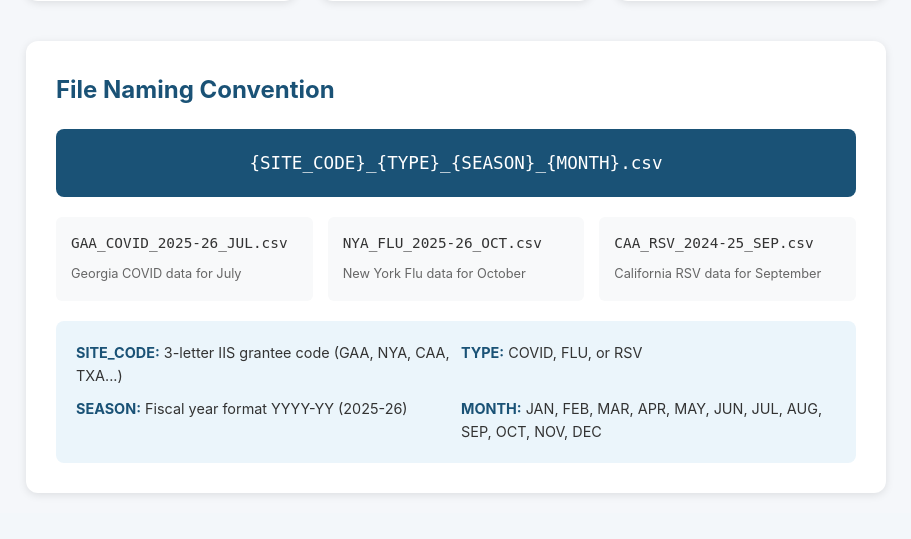
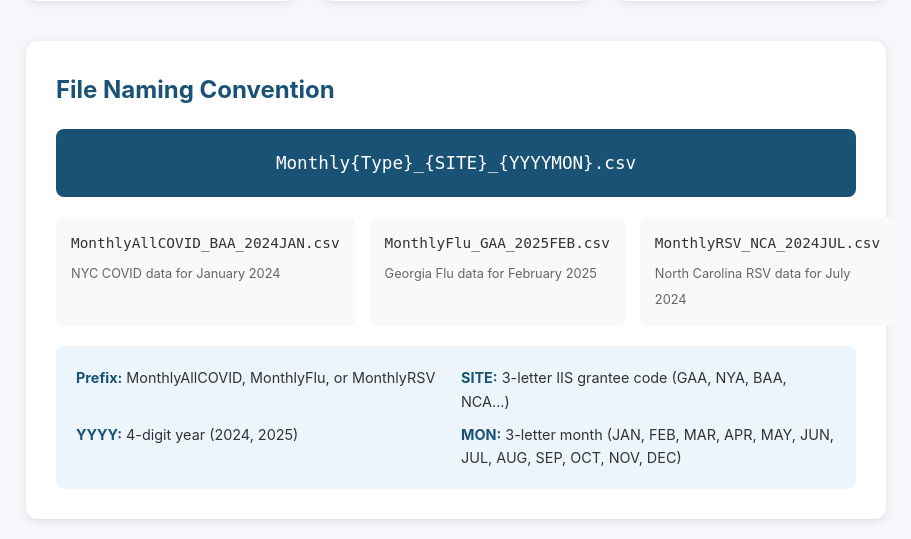
Before and after one commit to baysideshrimping/prism-validator, a Flask app: page /templates in a window 1280 px wide. Shown: the part 656-1195 px from the top of the page, without its empty margins (184-1095 px from the left). Before the commit the page ends 1151 px from the top, so only its background shows below. Run offline with Flask 2, Linux system fonts and the light colour scheme.

Commit message:
Fix filename format to match CDC PRISM spec
Format: Monthly{Type}_{SITE}_{YYYYMON}.csv
- MonthlyAllCOVID_BAA_2024JAN.csv
- MonthlyFlu_GAA_2025FEB.csv
- MonthlyRSV_NCA_2024JUL.csv

Co-Authored-By: Claude Opus 4.5 <noreply@anthropic.com>

```diff
--- a/app.py
+++ b/app.py
@@ -208,51 +208,69 @@ def get_expected_columns(report_type):
 
 def validate_filename(filename, result, df):
     """
-    Validate filename follows expected format:
-    {SITE_CODE}_{TYPE}_{SEASON}_{MONTH}.csv
-    Example: GAA_COVID_2025-26_JUL.csv, NYA_FLU_2025-26_AUG.csv, CAA_RSV_2024-25_SEP.csv
+    Validate filename follows expected CDC PRISM format:
+    MonthlyAllCOVID_{SITE}_{YYYYMON}.csv
+    MonthlyFlu_{SITE}_{YYYYMON}.csv
+    MonthlyRSV_{SITE}_{YYYYMON}.csv
+
+    Examples:
+    - MonthlyAllCOVID_BAA_2024JAN.csv
+    - MonthlyFlu_GAA_2025FEB.csv
+    - MonthlyRSV_NCA_2024JUL.csv
     """
     # Remove .csv extension
     name = filename.replace('.csv', '').replace('.CSV', '')
 
-    # Expected pattern: SITECODE_TYPE_SEASON_MONTH (3-letter site code, 3-letter month)
-    pattern = r'^([A-Z]{3})_(COVID|FLU|RSV)_(\d{4}-\d{2})_([A-Z]{3})$'
-    match = re.match(pattern, name, re.IGNORECASE)
+    # Expected patterns for each type
+    covid_pattern = r'^MonthlyAllCOVID_([A-Z]{3})_(\d{4})([A-Z]{3})$'
+    flu_pattern = r'^MonthlyFlu_([A-Z]{3})_(\d{4})([A-Z]{3})$'
+    rsv_pattern = r'^MonthlyRSV_([A-Z]{3})_(\d{4})([A-Z]{3})$'
+
+    match = None
+    detected_type = None
+
+    if re.match(covid_pattern, name, re.IGNORECASE):
+        match = re.match(covid_pattern, name, re.IGNORECASE)
+        detected_type = 'COVID'
+    elif re.match(flu_pattern, name, re.IGNORECASE):
+        match = re.match(flu_pattern, name, re.IGNORECASE)
+        detected_type = 'FLU'
+    elif re.match(rsv_pattern, name, re.IGNORECASE):
+        match = re.match(rsv_pattern, name, re.IGNORECASE)
+        detected_type = 'RSV'
 
     if not match:
         result.add_error(0, 'filename',
-            f'Invalid filename format. Expected: SITECODE_TYPE_SEASON_MONTH.csv (e.g., GAA_COVID_2025-26_JUL.csv)')
+            f'Invalid filename format. Expected: MonthlyAllCOVID_SITE_YYYYMON.csv, MonthlyFlu_SITE_YYYYMON.csv, or MonthlyRSV_SITE_YYYYMON.csv (e.g., MonthlyAllCOVID_BAA_2024JAN.csv)')
         return
 
-    site_code, file_type, season, month = match.groups()
+    site_code, year, month = match.groups()
     site_code = site_code.upper()
-    file_type = file_type.upper()
     month = month.upper()
 
     # Validate site code
     if site_code not in VALID_SITE_CODES:
         result.add_error(0, 'filename',
-            f'Invalid site code in filename: {site_code}. Expected 3-letter IIS grantee code (e.g., GAA, NYA, CAA)')
+            f'Invalid site code in filename: {site_code}. Expected 3-letter IIS grantee code (e.g., GAA, NYA, BAA)')
 
-    # Validate type matches detected type
-    if result.report_type and file_type != result.report_type:
+    # Validate type matches detected template type
+    if result.report_type and detected_type != result.report_type:
         result.add_error(0, 'filename',
-            f'Filename type ({file_type}) does not match detected template type ({result.report_type})')
+            f'Filename type ({detected_type}) does not match detected template type ({result.report_type})')
 
-    # Validate season format
-    if not validate_season_format(season):
-        result.add_error(0, 'filename', f'Invalid season format in filename: {season}')
+    # Validate year is reasonable
+    try:
+        year_int = int(year)
+        if year_int < 2020 or year_int > 2030:
+            result.add_error(0, 'filename', f'Year in filename ({year}) seems invalid')
+    except:
+        result.add_error(0, 'filename', f'Invalid year in filename: {year}')
 
     # Validate month (3-letter format)
     if month not in FILENAME_MONTHS:
         result.add_error(0, 'filename',
             f'Invalid month in filename: {month}. Expected one of: {", ".join(FILENAME_MONTHS)}')
         return
-
-    # Check if season in filename matches data
-    if result.season and season != result.season:
-        result.add_error(0, 'filename',
-            f'Season in filename ({season}) does not match data season ({result.season})')
 
     # Check if file contains data for the month specified in filename
     if 'Month' in df.columns:
--- a/templates/templates_download.html
+++ b/templates/templates_download.html
@@ -286,30 +286,30 @@
         <div class="naming-section">
             <h2>File Naming Convention</h2>
             <div class="naming-format">
-                {SITE_CODE}_{TYPE}_{SEASON}_{MONTH}.csv
+                Monthly{Type}_{SITE}_{YYYYMON}.csv
             </div>
 
             <div class="naming-examples">
                 <div class="example">
-                    <code>GAA_COVID_2025-26_JUL.csv</code>
-                    <span>Georgia COVID data for July</span>
+                    <code>MonthlyAllCOVID_BAA_2024JAN.csv</code>
+                    <span>NYC COVID data for January 2024</span>
                 </div>
                 <div class="example">
-                    <code>NYA_FLU_2025-26_OCT.csv</code>
-                    <span>New York Flu data for October</span>
+                    <code>MonthlyFlu_GAA_2025FEB.csv</code>
+                    <span>Georgia Flu data for February 2025</span>
                 </div>
                 <div class="example">
-                    <code>CAA_RSV_2024-25_SEP.csv</code>
-                    <span>California RSV data for September</span>
+                    <code>MonthlyRSV_NCA_2024JUL.csv</code>
+                    <span>North Carolina RSV data for July 2024</span>
                 </div>
             </div>
 
             <div class="naming-parts">
                 <ul>
-                    <li><strong>SITE_CODE:</strong> 3-letter IIS grantee code (GAA, NYA, CAA, TXA...)</li>
-                    <li><strong>TYPE:</strong> COVID, FLU, or RSV</li>
-                    <li><strong>SEASON:</strong> Fiscal year format YYYY-YY (2025-26)</li>
-                    <li><strong>MONTH:</strong> JAN, FEB, MAR, APR, MAY, JUN, JUL, AUG, SEP, OCT, NOV, DEC</li>
+                    <li><strong>Prefix:</strong> MonthlyAllCOVID, MonthlyFlu, or MonthlyRSV</li>
+                    <li><strong>SITE:</strong> 3-letter IIS grantee code (GAA, NYA, BAA, NCA...)</li>
+                    <li><strong>YYYY:</strong> 4-digit year (2024, 2025)</li>
+                    <li><strong>MON:</strong> 3-letter month (JAN, FEB, MAR, APR, MAY, JUN, JUL, AUG, SEP, OCT, NOV, DEC)</li>
                 </ul>
             </div>
         </div>
```
Also changed, not shown: upload_ready/MonthlyRSV_NCA_2024JUL.csv (renamed from upload_ready/NCA_RSV_2024-25_JUL.csv).
